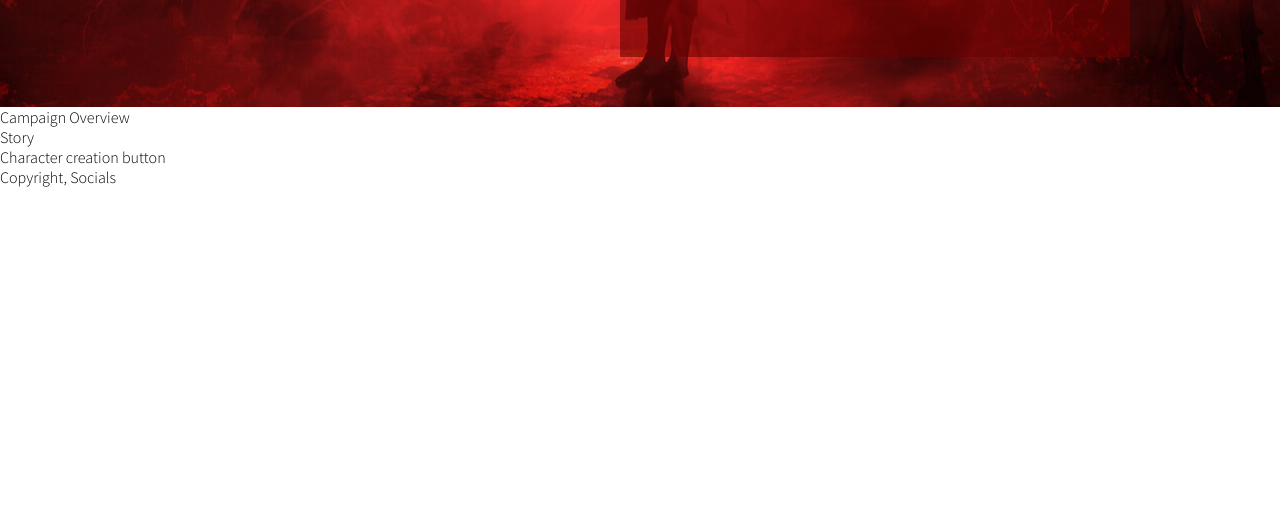
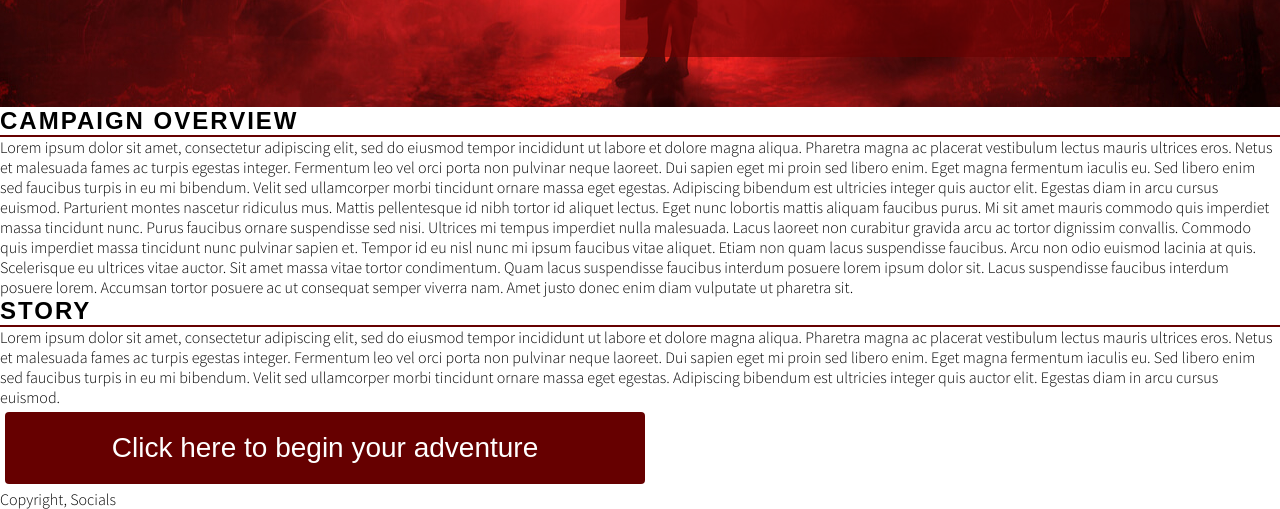
Before and after one commit to RyanMAWalker/Depths-of-Ebonshade, a plain HTML site: page index.html in a window 1280 px wide. Shown: the part 493-1002 px from the top of the page. Before the commit the page ends 800 px from the top, so only its background shows below. Drawn offline with Linux system fonts and the light colour scheme; a web font is replaced by a local one.

Commit message:
Add animated button to send user to character creation

```diff
--- a/assests/style.css
+++ b/assests/style.css
@@ -11,9 +11,18 @@ body {
     font-weight: 300;
 }
 
+hr {
+    display: block;
+    height: 2px;
+    border-width: 0;
+    color: #525252;
+    background-color: rgba(102, 0, 0);
+}
+
 /* headings and logo */
 
-h1, h2 {
+h1,
+h2 {
     font-family: 'Baskervville', sans-serif;
     text-transform: uppercase;
     letter-spacing: 2px;
@@ -32,7 +41,8 @@ h1, h2 {
     font-size: 140%;
 }
 
-#menu, #logo {
+#menu,
+#logo {
     line-height: 100px;
 }
 
@@ -65,7 +75,8 @@ h1, h2 {
     position: relative;
 }
 
-#hero-text, #hero-text h2 {
+#hero-text,
+#hero-text h2 {
     color: #ffff;
     font-size: 100%;
 }
@@ -98,3 +109,50 @@ h1, h2 {
 
     position: absolute;
 }
+
+/* Begin adventure animated button */
+
+.adv-button {
+    display: inline-block;
+    border-radius: 4px;
+    background-color: rgba(102, 0, 0);
+    border: none;
+    color: #FFFFFF;
+    text-align: center;
+    font-size: 28px;
+    padding: 20px;
+    width: 50%;
+    transition: all 0.5s;
+    cursor: pointer;
+    margin: 5px;
+}
+
+.adv-button span {
+    cursor: pointer;
+    display: inline-block;
+    position: relative;
+    transition: 0.5s;
+}
+
+.adv-button span:after {
+    content: '\00bb';
+    position: absolute;
+    opacity: 0;
+    top: 0;
+    right: -20px;
+    transition: 0.5s;
+}
+
+.adv-button:hover span {
+    padding-right: 25px;
+}
+
+.adv-button:hover span:after {
+    opacity: 1;
+    right: 0;
+}
+
+.adv-button a {
+    text-decoration: none;
+    color: #ffff;
+}
--- a/index.html
+++ b/index.html
@@ -17,7 +17,8 @@
     <header>
         <div class=>
             <a href="index.html">
-            <h1 id="logo"></h1> <!--To import dungeon icon"-->
+                <h1 id="logo"></h1>
+                <!--To import dungeon icon"-->
             </a>
             <nav>
                 <ul id="menu">
@@ -48,15 +49,49 @@
     </section>
 
     <section>
-        Campaign Overview
+        <h2>Campaign Overview</h2>
+        <hr>
+        <!--paragraph filler text for design purposes -->
+        <p>Lorem ipsum dolor sit amet, consectetur adipiscing elit, sed do eiusmod tempor incididunt ut labore et dolore
+            magna aliqua. Pharetra magna ac placerat vestibulum lectus mauris ultrices eros. Netus et malesuada fames ac
+            turpis egestas integer. Fermentum leo vel orci porta non pulvinar neque laoreet. Dui sapien eget mi proin
+            sed libero enim. Eget magna fermentum iaculis eu. Sed libero enim sed faucibus turpis in eu mi bibendum.
+            Velit sed ullamcorper morbi tincidunt ornare massa eget egestas. Adipiscing bibendum est ultricies integer
+            quis auctor elit. Egestas diam in arcu cursus euismod.
+
+            Parturient montes nascetur ridiculus mus.
+            Mattis pellentesque id nibh tortor id aliquet lectus.
+            Eget nunc lobortis mattis aliquam faucibus purus.
+            Mi sit amet mauris commodo quis imperdiet massa tincidunt nunc.
+            Purus faucibus ornare suspendisse sed nisi. Ultrices mi tempus imperdiet nulla malesuada.
+            Lacus laoreet non curabitur gravida arcu ac tortor dignissim convallis.
+            Commodo quis imperdiet massa tincidunt nunc pulvinar sapien et.
+            Tempor id eu nisl nunc mi ipsum faucibus vitae aliquet.
+            Etiam non quam lacus suspendisse faucibus. Arcu non odio euismod lacinia at quis.
+            Scelerisque eu ultrices vitae auctor. Sit amet massa vitae tortor condimentum.
+            Quam lacus suspendisse faucibus interdum posuere lorem ipsum dolor sit.
+            Lacus suspendisse faucibus interdum posuere lorem.
+            Accumsan tortor posuere ac ut consequat semper viverra nam.
+            Amet justo donec enim diam vulputate ut pharetra sit.</p>
+
     </section>
 
     <section>
-        Story
+        <h2>Story</h2>
+        <hr>
+        <!--paragraph filler text for design purposes -->
+        <p>Lorem ipsum dolor sit amet, consectetur adipiscing elit, sed do eiusmod tempor incididunt ut labore et dolore
+            magna aliqua. Pharetra magna ac placerat vestibulum lectus mauris ultrices eros. Netus et malesuada fames ac
+            turpis egestas integer. Fermentum leo vel orci porta non pulvinar neque laoreet. Dui sapien eget mi proin
+            sed libero enim. Eget magna fermentum iaculis eu. Sed libero enim sed faucibus turpis in eu mi bibendum.
+            Velit sed ullamcorper morbi tincidunt ornare massa eget egestas. Adipiscing bibendum est ultricies integer
+            quis auctor elit. Egestas diam in arcu cursus euismod.
+        </p>
     </section>
     <!--Character button to be ineractive and send to charactercreation.html-->
     <section>
-        Character creation button
+        <button class="adv-button" style="vertical-align: middle;"><span><a href="./character-creation.html">Click here to begin your adventure</a></span></button>
+
     </section>
 
     <footer>
```
Also changed, not shown: character-creation.html (added). Lines whose indentation alone changed are shown as unchanged.
